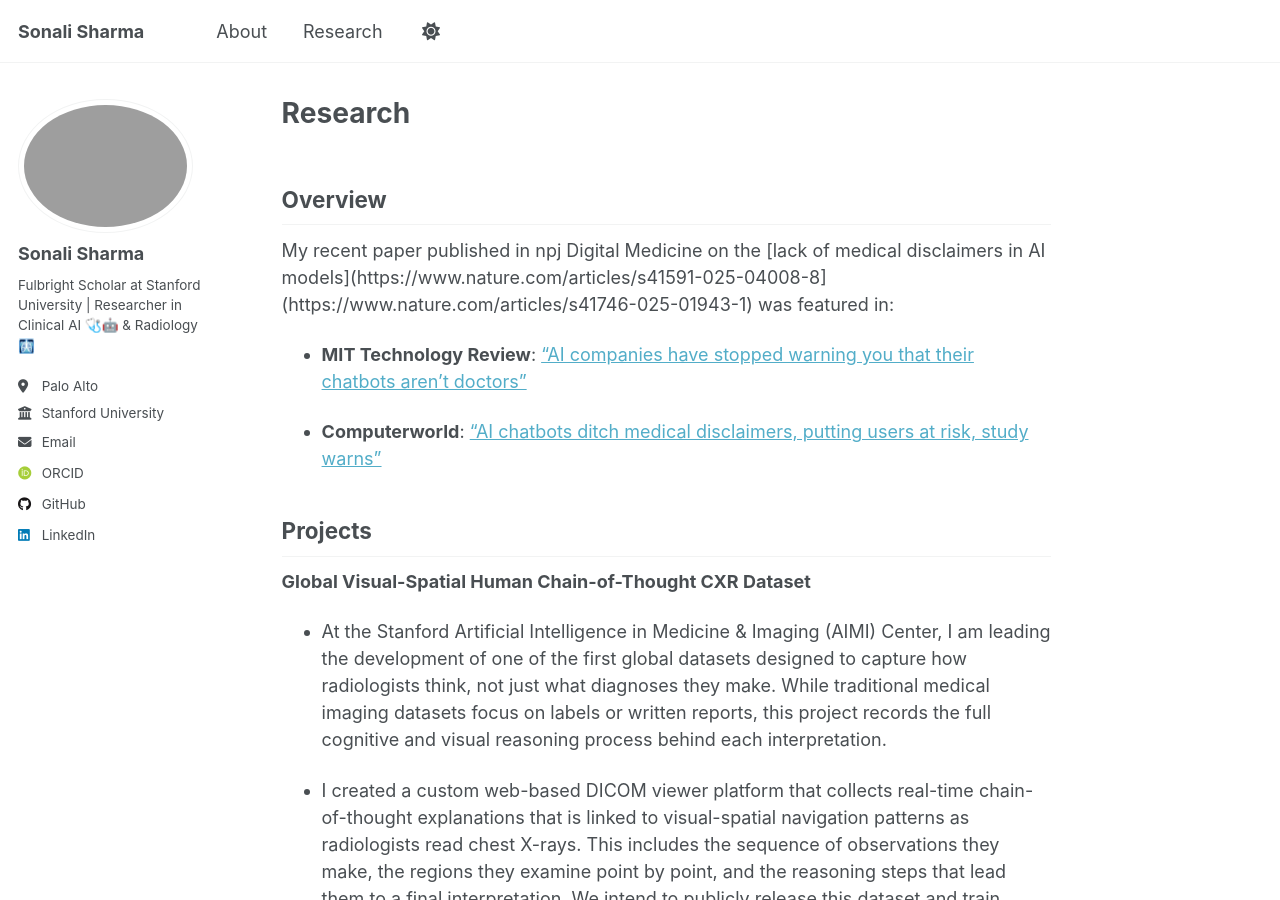
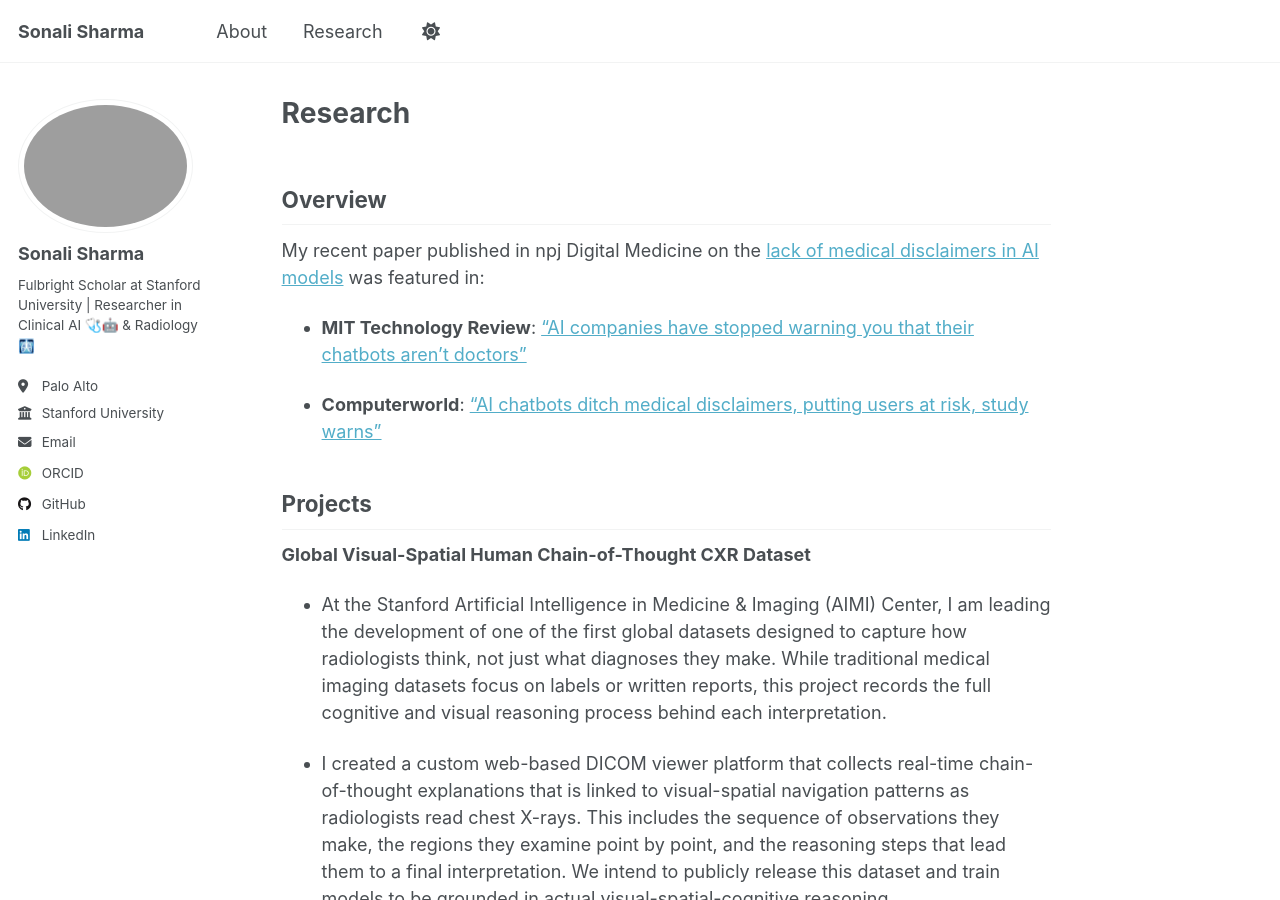
Before and after one commit to sonalisharma-3/sonalisharma-3.github.io, a Jekyll site: the page built from _pages/research.md, in a window 1280 px wide and 900 px high. Built offline with Jekyll 4.4.1, drawn with Linux system fonts in a browser that asks for light colours; some web fonts are replaced; a script that is not in the unit is left out; part of the change alters nothing that is shown.

Commit message:
Fix link formatting in research overview

```diff
--- a/_pages/research.md
+++ b/_pages/research.md
@@ -7,7 +7,7 @@ classes: wide
 ---
 ## Overview
 
-My recent paper published in npj Digital Medicine on the [lack of medical disclaimers in AI models](https://www.nature.com/articles/s41591-025-04008-8](https://www.nature.com/articles/s41746-025-01943-1) was featured in:
+My recent paper published in npj Digital Medicine on the [lack of medical disclaimers in AI models](https://www.nature.com/articles/s41591-025-04008-8) was featured in:
 
 - **MIT Technology Review**: ["AI companies have stopped warning you that their chatbots aren't doctors"](https://www.technologyreview.com/2025/07/21/1120522/ai-companies-have-stopped-warning-you-that-their-chatbots-arent-doctors/)
 
```
